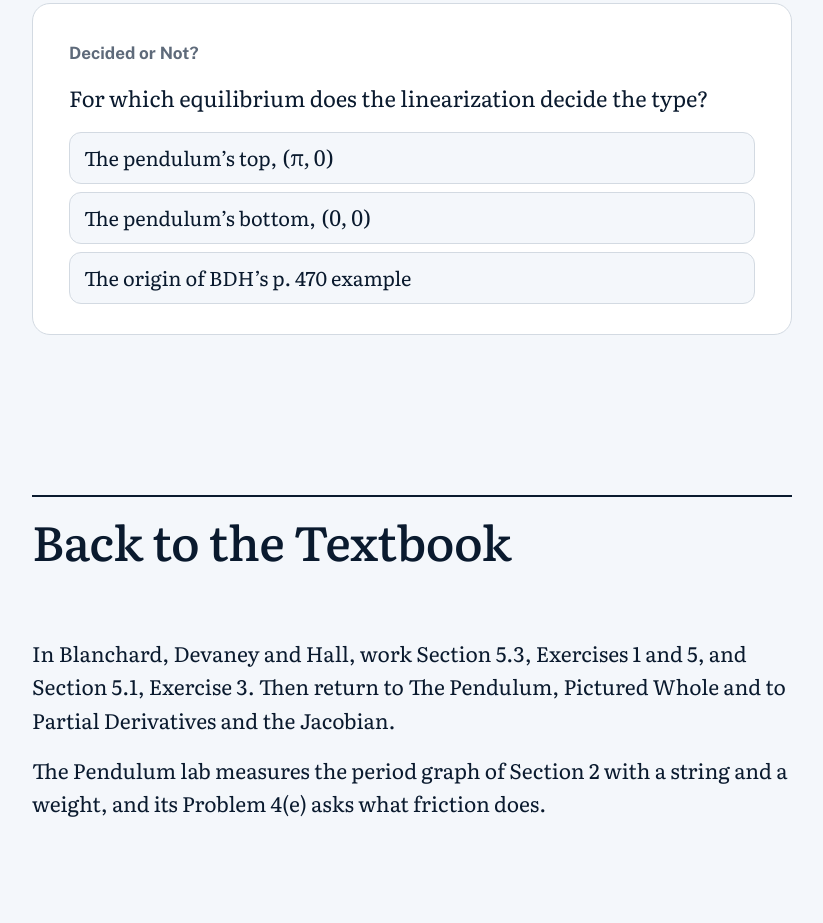
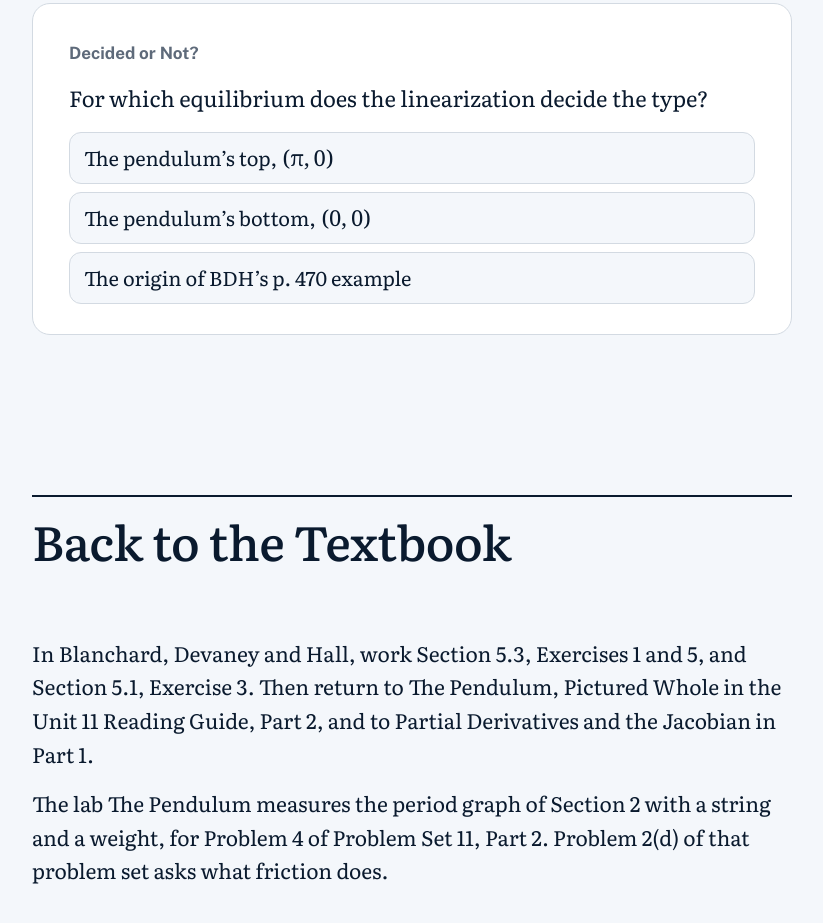
Before and after one commit to RizeComputerScience/diffeq1-pendulum-nonlinear, a plain HTML site: page index.html in a window 1280 px wide. Shown: the part 6684-7607 px from the top of the page, without its empty margins (228-1051 px from the left). Drawn offline with nearby package versions, Linux system fonts and the light colour scheme; a web font is replaced by a local one.

Commit message:
Publish The Pendulum and Other Nonlinear Systems (built 2026-10-30)

```diff
--- a/index.html
+++ b/index.html
@@ -3099,8 +3099,8 @@ function page() {
     col(blk('zmenu', zMenuHTML) + blk('zoomfig', zoomFigHTML) + blk('zctl', zCtlHTML) + live('zread', zReadHTML) + blk('decide', decideHTML)) +
 
     sec('sec-back', '', 'Back to the Textbook', '') +
-    prose('', ['In Blanchard, Devaney and Hall, work Section 5.3, Exercises 1 and 5, and Section 5.1, Exercise 3. Then return to The Pendulum, Pictured Whole and to Partial Derivatives and the Jacobian.',
-      'The Pendulum lab measures the period graph of Section 2 with a string and a weight, and its Problem 4(e) asks what friction does.']) +
+    prose('', ['In Blanchard, Devaney and Hall, work Section 5.3, Exercises 1 and 5, and Section 5.1, Exercise 3. Then return to The Pendulum, Pictured Whole in the Unit 11 Reading Guide, Part 2, and to Partial Derivatives and the Jacobian in Part 1.',
+      'The lab The Pendulum measures the period graph of Section 2 with a string and a weight, for Problem 4 of Problem Set 11, Part 2. Problem 2(d) of that problem set asks what friction does.']) +
     '</main>';
 }
 /* the friction toggle restarts figure C's clock */
```
